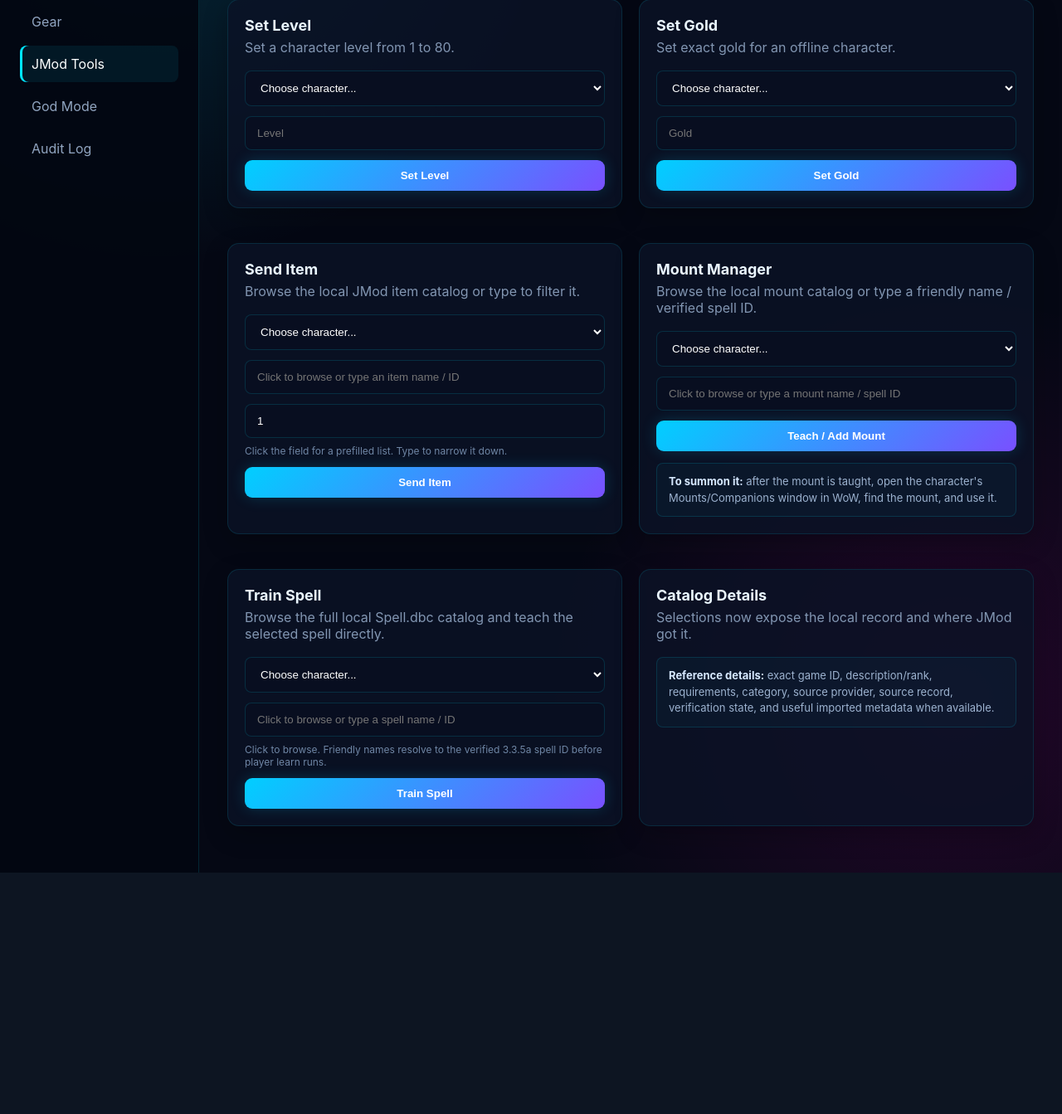
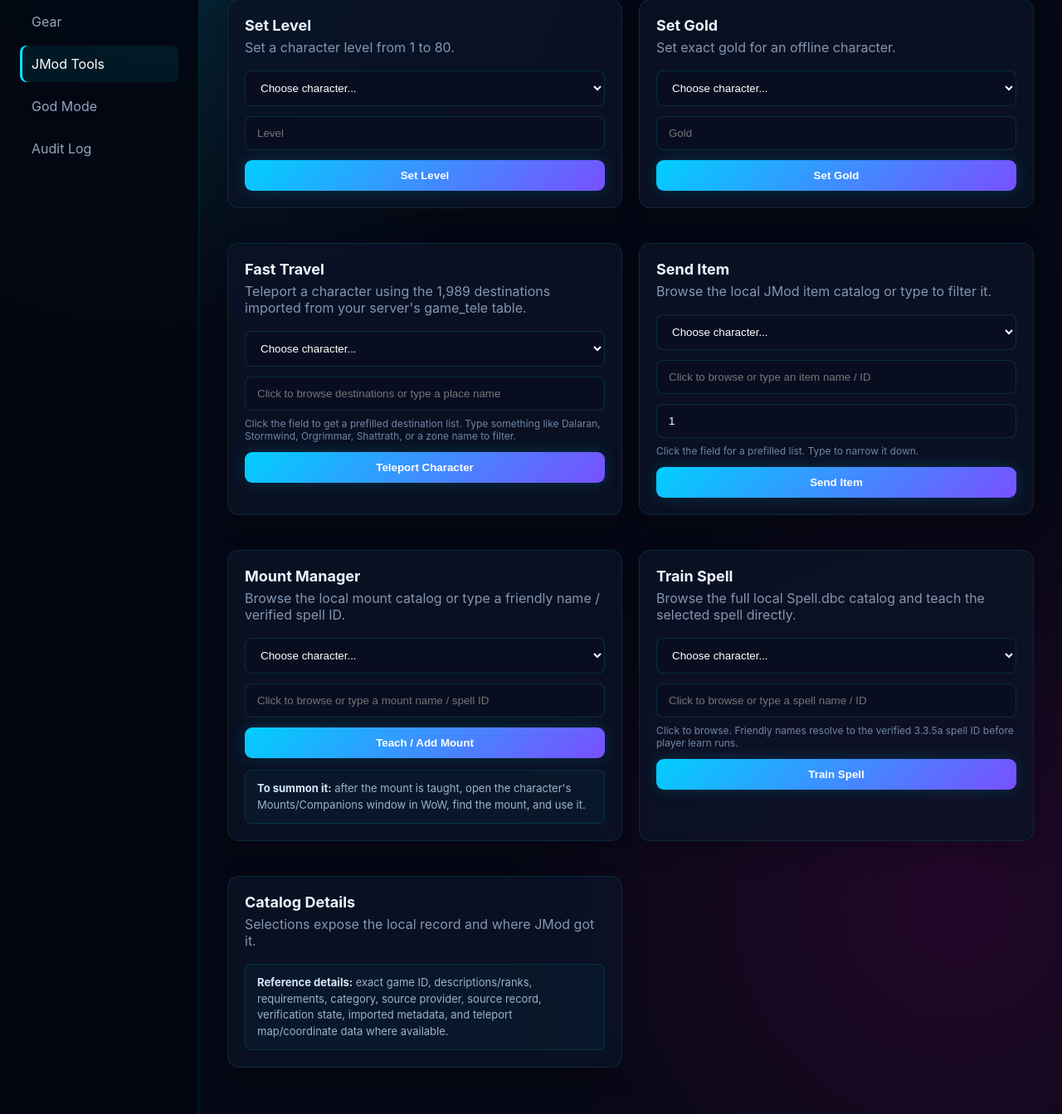
Before and after one commit to J3ST3L2/JMod-WoW, a Python web app: template admin/web/app/templates/jmod_tools.html in a window 1280 px wide. Shown: the part 314-1657 px from the top of the page at 83% size. Before the commit the page ends 1366 px from the top, so only its background shows below. Run offline with Jinja, Linux system fonts and the light colour scheme; the template is opened without the code that fills it, so the values that code supplies are empty.

Commit message:
Add catalog fast travel card

```diff
--- a/admin/web/app/templates/jmod_tools.html
+++ b/admin/web/app/templates/jmod_tools.html
@@ -114,6 +114,25 @@
             </section>
 
             <section class="panel tool-card">
+                <h2>Fast Travel</h2>
+                <p>Teleport a character using the 1,989 destinations imported from your server's game_tele table.</p>
+                <form method="post" action="/jmod-tools">
+                    <input type="hidden" name="command" value="teleport">
+                    <select name="character" required>
+                        <option value="">Choose character...</option>
+                        {% for c in characters %}<option value="{{ c.name }}">{{ c.name }}{% if c.online %} (ONLINE){% endif %}</option>{% endfor %}
+                    </select>
+                    <div class="catalog-field">
+                        <input class="catalog-lookup" data-catalog-type="teleport" name="value" placeholder="Click to browse destinations or type a place name" autocomplete="off" required>
+                        <div class="catalog-results" role="listbox"></div>
+                    </div>
+                    <div class="catalog-preview"></div>
+                    <div class="hint">Click the field to get a prefilled destination list. Type something like Dalaran, Stormwind, Orgrimmar, Shattrath, or a zone name to filter.</div>
+                    <button class="primary-button" type="submit">Teleport Character</button>
+                </form>
+            </section>
+
+            <section class="panel tool-card">
                 <h2>Send Item</h2>
                 <p>Browse the local JMod item catalog or type to filter it.</p>
                 <form method="post" action="/jmod-tools">
@@ -175,9 +194,9 @@
 
             <section class="panel tool-card">
                 <h2>Catalog Details</h2>
-                <p>Selections now expose the local record and where JMod got it.</p>
+                <p>Selections expose the local record and where JMod got it.</p>
                 <div class="catalog-note">
-                    <strong>Reference details:</strong> exact game ID, description/rank, requirements, category, source provider, source record, verification state, and useful imported metadata when available.
+                    <strong>Reference details:</strong> exact game ID, descriptions/ranks, requirements, category, source provider, source record, verification state, imported metadata, and teleport map/coordinate data where available.
                 </div>
             </section>
         </div>
@@ -213,6 +232,8 @@
         if (m.position_x !== undefined && m.position_y !== undefined) {
             details.push(`X ${Number(m.position_x).toFixed(1)}, Y ${Number(m.position_y).toFixed(1)}`);
         }
+        if (m.position_z !== undefined) details.push(`Z ${Number(m.position_z).toFixed(1)}`);
+        if (m.orientation !== undefined) details.push(`Facing ${Number(m.orientation).toFixed(2)}`);
         if (m.spell_level) details.push(`Spell level ${m.spell_level}`);
         if (m.category) details.push(`DBC category ${m.category}`);
         return details;
@@ -324,6 +345,7 @@
                 if (row.category) details.push(row.category);
                 if (row.source_name) details.push(row.source_name);
                 if (row.verified) details.push('verified');
+                details.push(...metadataSummary(row));
                 const meta = document.createElement('small');
                 meta.textContent = details.length ? details.join(' · ') : `${input.dataset.catalogType.toUpperCase()} ID ${row.id}`;
                 button.appendChild(meta);
@@ -343,7 +365,7 @@
 
             box.classList.add('open');
         } catch (error) {
-            box.innerHTML = '<div class="catalog-empty">Catalog lookup failed. Numeric IDs still work.</div>';
+            box.innerHTML = '<div class="catalog-empty">Catalog lookup failed. Manual values still work where supported.</div>';
             box.classList.add('open');
             console.error('JMod catalog lookup failed', error);
         }
```
